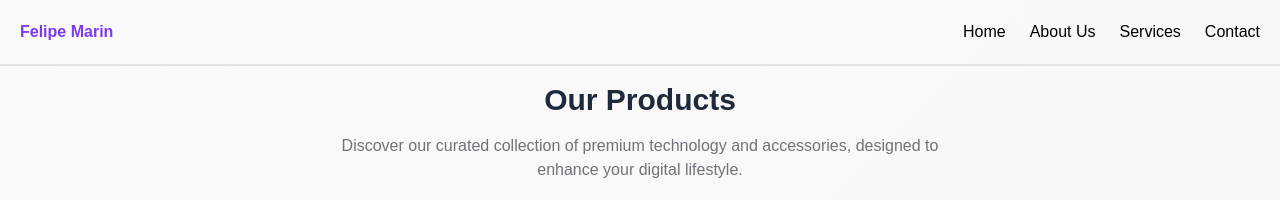
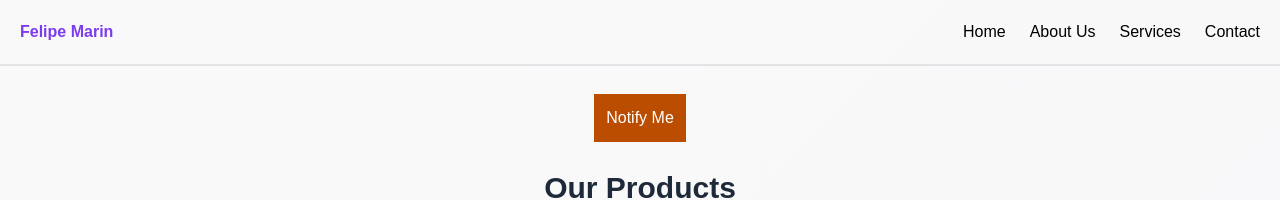
Before and after one commit to ProgramaConPid/E-commerce-practice-ts-nextjs, a Next.js app: page / in a window 1280 px wide. Shown: the top 200 px of the page. Built offline with nearby package versions, Linux system fonts and the light colour scheme.

Commit message:
Added library react-toastify

```diff
--- a/src/pages/index.tsx
+++ b/src/pages/index.tsx
@@ -6,14 +6,34 @@ import Cars from "@/components/cars";
 import Footer from "@/components/footer";
 import ProductList from "@/components/ProductList";
 import Login from "@/components/login";
+import { ToastContainer, toast } from "react-toastify";
 
 export default function Home() {
   const defaultImage: string =
-  "https://images.unsplash.com/photo-1656543802898-41c8c46683a7?q=80&w=1171&auto=format&fit=crop&ixlib=rb-4.1.0&ixid=M3wxMjA3fDB8MHxwaG90by1wYWdlfHx8fGVufDB8fHx8fA%3D%3D";
+    "https://images.unsplash.com/photo-1656543802898-41c8c46683a7?q=80&w=1171&auto=format&fit=crop&ixlib=rb-4.1.0&ixid=M3wxMjA3fDB8MHxwaG90by1wYWdlfHx8fGVufDB8fHx8fA%3D%3D";
+
+  const notify = () =>
+    toast.warn("🦄 Wow so easy!", {
+      position: "top-right",
+      autoClose: 5000,
+      hideProgressBar: false,
+      closeOnClick: false,
+      pauseOnHover: true,
+      draggable: true,
+      progress: undefined,
+      theme: "dark",
+    });
 
   return (
     <div>
       <NavBar />
+      <button
+        className="bg-amber-700 text-white p-3 block mx-auto cursor-pointer my-7"
+        onClick={notify}
+      >
+        Notify Me
+      </button>
+      <ToastContainer />
       <div className="container flex flex-col gap-4 w-full">
         <div className="container__content" id="containerContent">
           <div className="container__products">
```
Also changed, not shown: package.json (+6 -5 lines), 1 other file (tests, documents, lock files or other folders).
